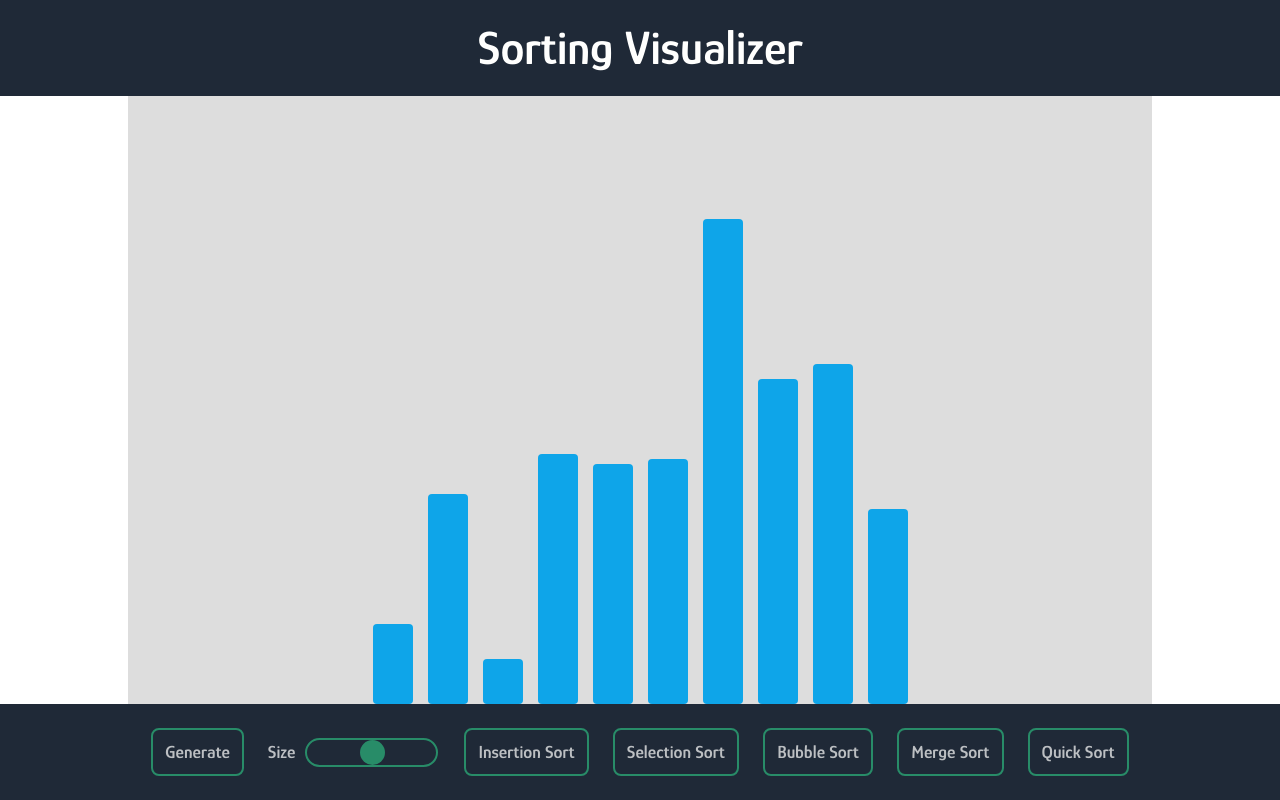
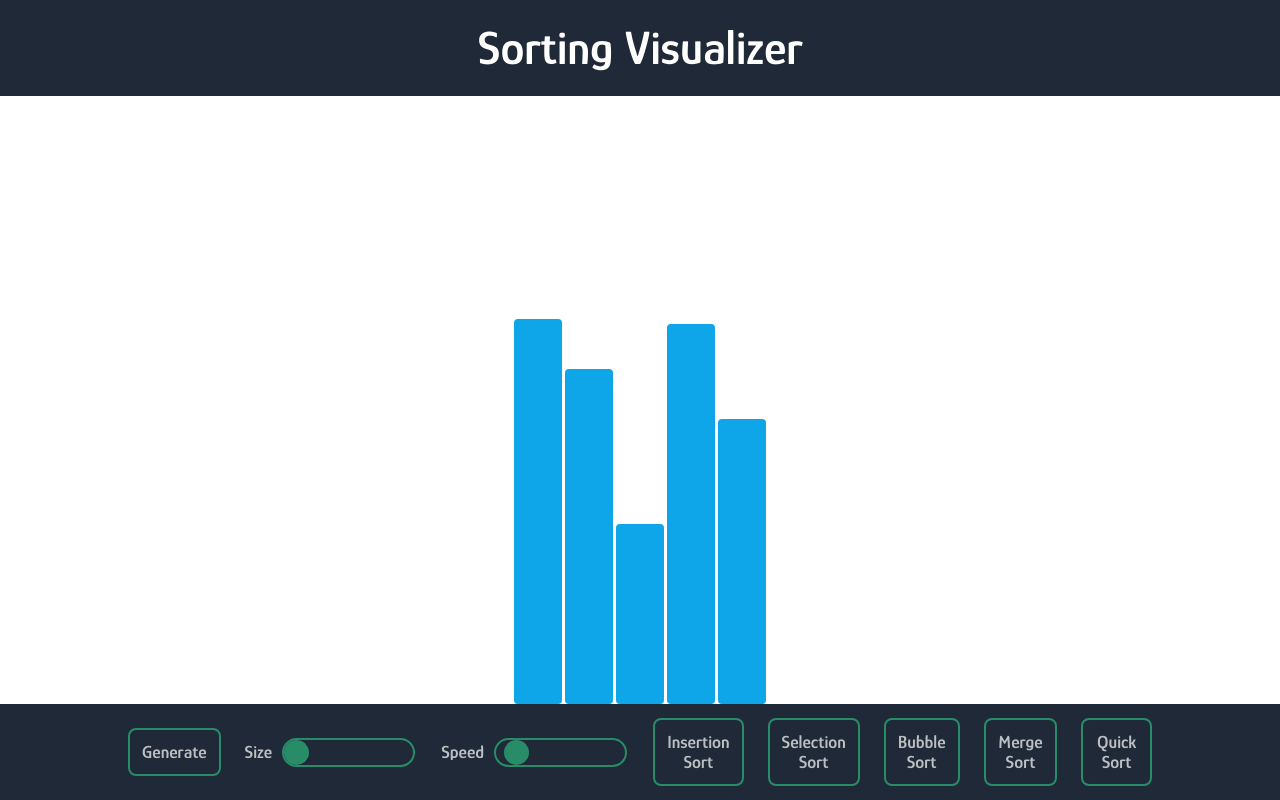
Before and after one commit to sirajadam/sorting-visualizer, a React (Create React App) app: page / in a window 1280 px wide. Built offline with nearby package versions, Linux system fonts and the light colour scheme.

Commit message:
updated sorting folder

```diff
--- a/src/components/sorting/SortingControls.js
+++ b/src/components/sorting/SortingControls.js
@@ -1,4 +1,3 @@
-import { useState } from "react/cjs/react.development";
 import styles from "./SortingControls.module.css";
 
 const SortingControls = (props) => {
@@ -6,15 +5,20 @@ const SortingControls = (props) => {
     props.onInsertionSort();
   };
 
-  const onChangeHandler = (e) => {
-    props.onSetSize(e.target.value);
-    console.log(props.size);
+  const onChangeSizeHandler = (e) => {
+    props.onChangeSize(e.target.value);
   };
+  const onChangeSpeedHandler = (e) => {
+    props.onChangeSpeed(e.target.value);
+    console.log(props.speed);
+  };
+
+  const buttonClass = `${styles.btn} ${props.disabled ? "disabled" : ""}`;
 
   return (
     <section className={styles["sorting-controls-container"]}>
       <div className={styles["sorting-controls"]}>
-        <button onClick={props.onReset} className={styles.btn}>
+        <button onClick={props.onReset} className={buttonClass}>
           Generate
         </button>
         <div className={styles["size-ctrl"]}>
@@ -24,11 +28,22 @@ const SortingControls = (props) => {
             min="5"
             max="150"
             value={props.size}
-            onChange={onChangeHandler}
+            onChange={onChangeSizeHandler}
             className={styles.range}
           />
         </div>
-        <button className={styles.btn} onClick={callerHandler}>
+        <div className={styles["size-ctrl"]}>
+          <label>Speed</label>
+          <input
+            type="range"
+            min="30"
+            max="1000"
+            value={props.speed}
+            onChange={onChangeSpeedHandler}
+            className={styles.range}
+          />
+        </div>
+        <button className={buttonClass} onClick={callerHandler}>
           Insertion Sort
         </button>
         <button className={styles.btn} onClick={callerHandler}>
--- a/src/components/sorting/SortingControls.module.css
+++ b/src/components/sorting/SortingControls.module.css
@@ -72,3 +72,7 @@
 .btn:hover {
   opacity: 1;
 }
+
+.disabled {
+  background: black;
+}
--- a/src/components/sorting/SortingVisualizer.js
+++ b/src/components/sorting/SortingVisualizer.js
@@ -2,48 +2,90 @@ import React, { useState, useRef, useEffect } from "react";
 import styles from "./SortingVisualizer.module.css";
 import { generateArray } from "../../helper/generateArray";
 import SortingControls from "./SortingControls";
+import { getInsertionAnimation } from "../../algorithms/insertionSort";
 
 const SortingVisualizer = () => {
   const arrBarRef = useRef([]);
-  const [array, setArray] = useState(generateArray(100, 10));
+  const [arrSize, setArrSize] = useState(5);
+  const [arrSpeed, setArrSpeed] = useState(100);
+  const [array, setArray] = useState([50, 40, 30, 20, 10]);
   const [isSorting, setIsSorting] = useState();
   const [isSorted, setIsSorted] = useState(false);
 
-  const resetArray = () => {
-    setArray(generateArray(100, 10));
-    if (isSorted) {
-      for (let i = 0; i < arrBarRef.current.children.length; i++) {
-        arrBarRef.current.children[i].style.background = "#0ea5e9";
-      }
+  const generateNewArray = () => {
+    setArray(generateArray(150, arrSize));
+    for (let i = 0; i < arrBarRef.current.children.length; i++) {
+      arrBarRef.current.children[i].style.background = "#0ea5e9";
     }
+
     setIsSorted(false);
   };
 
+  useEffect(() => {
+    generateNewArray();
+  }, [arrSize]);
+
+  // Sorting algorithms
   const insertionSort = () => {
+    const animeStory = getInsertionAnimation(array);
+    highlightAnimation(animeStory);
+  };
+
+  const highlightElementComparison = (idx) => {
     const arrBars = arrBarRef.current.children;
-    let arr = array.slice();
+
+    arrBars[idx].style.background = "purple";
+
+    setTimeout(() => {
+      arrBars[idx].style.background = "#0ea5e9";
+    }, arrSpeed);
+  };
+
+  const highlightSuccess = (idx) => {
+    const arrBars = arrBarRef.current.children;
+
+    arrBars[idx].style.background = "green";
+
+    setTimeout(() => {
+      arrBars[idx].style.background = "#0ea5e9";
+    }, arrSpeed);
+  };
+
+  const highlightAnimation = (arr) => {
+    if (isSorting) return;
+    setIsSorting(true);
     for (let i = 0; i < arr.length; i++) {
-      // console.error("EXPECT");
-      let j = i;
-      while (j > 0 && arr[j - 1] > arr[j]) {
-        let temp = arr[j];
-        arr[j] = arr[j - 1];
-        arr[j - 1] = temp;
-        j--;
-        setArray(arr);
-      }
-      arrBars[j].style.background = "#0ea5e9";
+      const [comparisonIndex, swappedValues, swap] = arr[i];
+      console.log(comparisonIndex, swappedValues, swap);
+      setTimeout(() => {
+        if (!swap) {
+          const [i, j] = comparisonIndex;
+          highlightElementComparison(i);
+          highlightElementComparison(j);
+        } else {
+          const [idx1, val1] = swappedValues[0];
+          const [idx2, val2] = swappedValues[1];
+          arrBarRef.current.children[idx1].style.height = `${val1 * 5}px`;
+
+          arrBarRef.current.children[idx2].style.height = `${val2 * 5}px`;
+        }
+      }, i * arrSpeed);
     }
-    setIsSorted(true);
+    console.log("finished");
+    // setIsSorted(true);
+  };
+
+  useEffect(() => {
+    const arrBars = arrBarRef.current.children;
 
     if (isSorted) {
       for (let i = 0; i < arrBars.length; i++) {
         setTimeout(() => {
-          arrBars[i].style.background = "#22C55E";
-        }, i * 80);
+          arrBars[i].style.background = "green";
+        }, i * 100);
       }
     }
-  };
+  }, [isSorted]);
 
   return (
     <React.Fragment>
@@ -56,7 +98,15 @@ const SortingVisualizer = () => {
           ></div>
         ))}
       </section>
-      <SortingControls onReset={resetArray} onInsertionSort={insertionSort} />
+      <SortingControls
+        disabled={isSorting}
+        onReset={generateNewArray}
+        onInsertionSort={insertionSort}
+        onChangeSize={setArrSize}
+        onChangeSpeed={setArrSpeed}
+        size={arrSize}
+        speed={arrSpeed}
+      />
     </React.Fragment>
   );
 };
--- a/src/components/sorting/SortingVisualizer.module.css
+++ b/src/components/sorting/SortingVisualizer.module.css
@@ -1,6 +1,6 @@
 .sorting-app-container {
   display: flex;
-  background: #ddd;
+  /* background: green; */
   height: calc(100vh - 12rem);
   width: 80vw;
   margin: 0 auto;
@@ -19,6 +19,6 @@
   display: flex;
   align-items: flex-end;
   border-radius: 0.25rem;
-  width: 2.5rem;
-  margin: 0 7px;
+  width: 3rem;
+  margin: 0 1px;
 }
```
